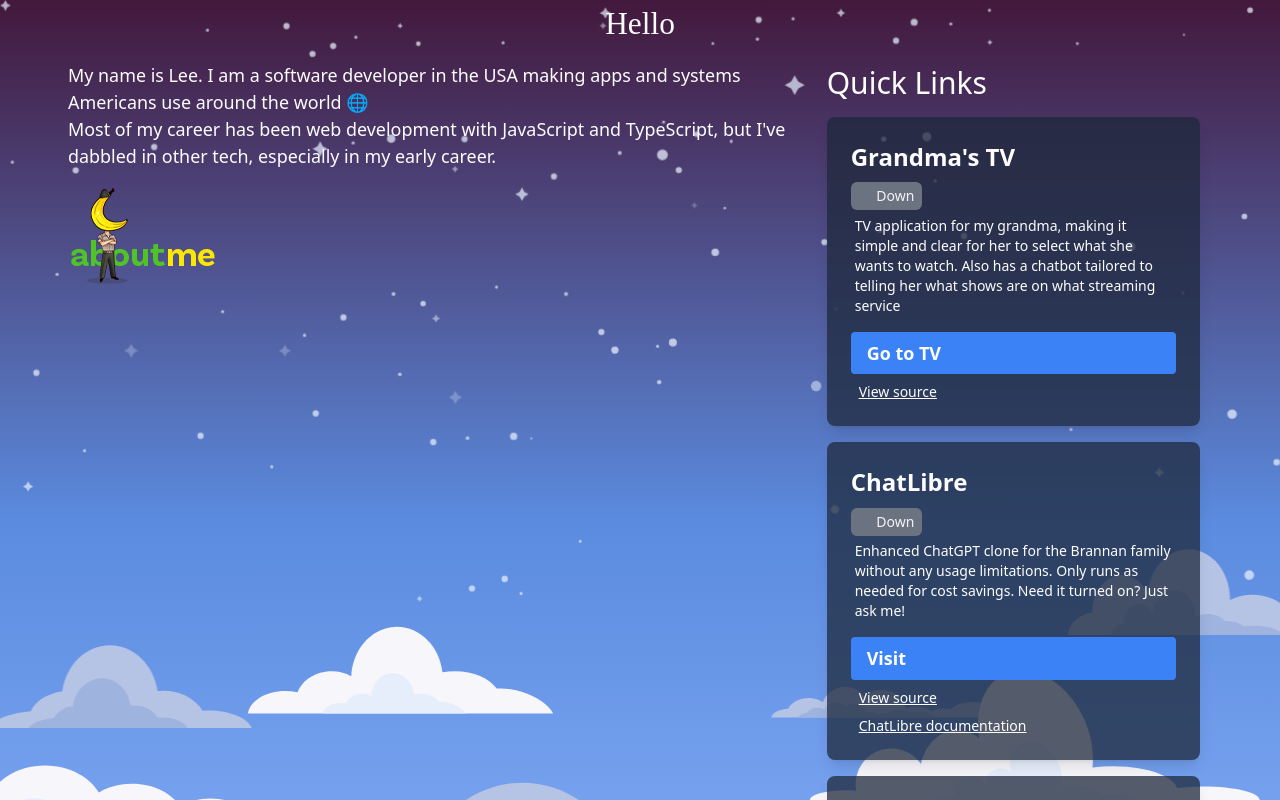
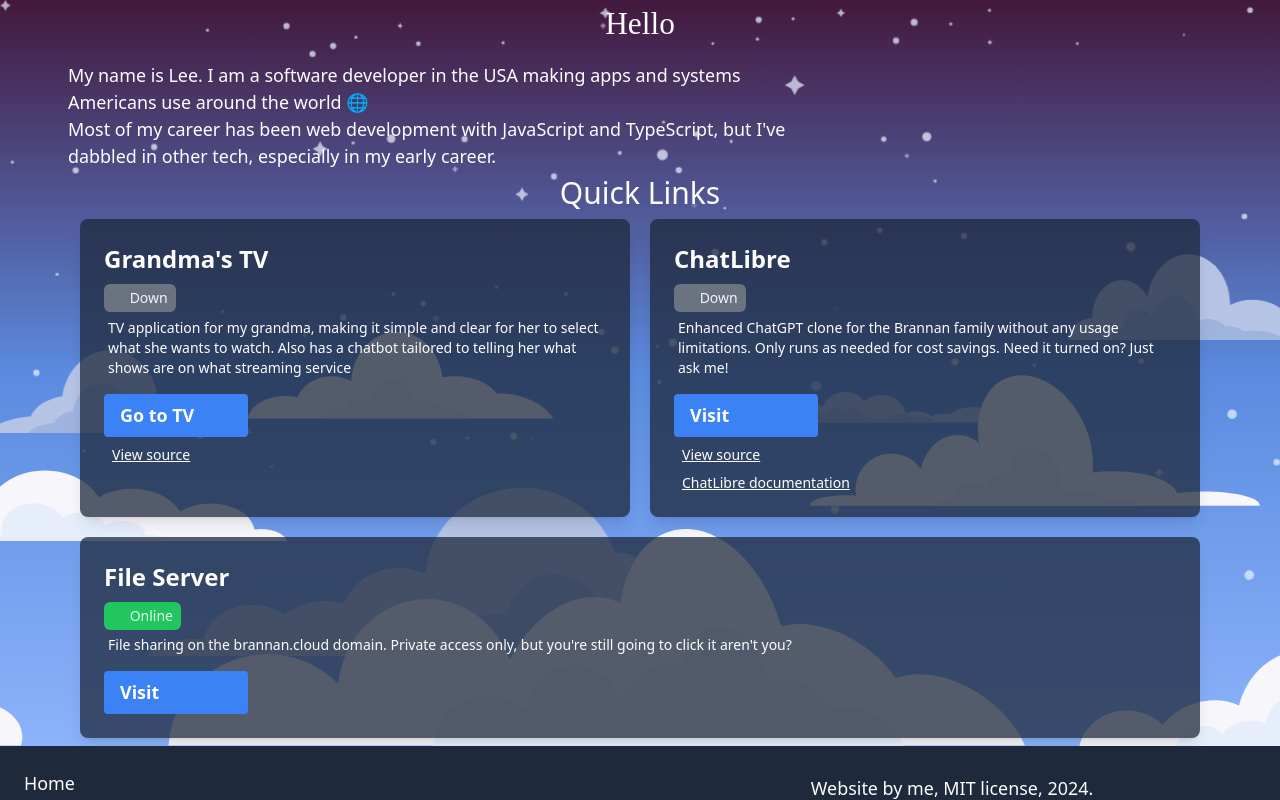
Before and after one commit to bananabrann/brannan.cloud, a SvelteKit app: page / in a window 1280 px wide. Shown: the top 800 px of the page. Built offline with nearby package versions, Linux system fonts and the light colour scheme; no server answers; some icons are missing; a web font is replaced by a local one.

Commit message:
Better flex behaviors

```diff
--- a/src/routes/+page.svelte
+++ b/src/routes/+page.svelte
@@ -32,7 +32,7 @@
 
 <h1>Hello</h1>
 
-<div class="flex flex-col sm:flex-row max-w-6xl m-auto">
+<div class="flex flex-col max-w-6xl m-auto">
   <div class="w-full sm:w-2/3">
     <p>
       My name is Lee. I am a software developer in the USA making apps and systems Americans use
@@ -41,13 +41,12 @@
       Most of my career has been web development with JavaScript and TypeScript, but I've dabbled in
       other tech, especially in my early career.
     </p>
-    <img src={AboutMe} alt="" />
   </div>
 
-  <div class="sm:w-1/3 mx-4 my-2">
-    <h2 class="text-3xl">Quick Links</h2>
+  <h2 class="text-3xl text-center">Quick Links</h2>
+  <div class="flex mx-4 my-2 flex-col gap-5 flex-wrap justify-between sm:flex-row">
 
-    <div class=" bg-slate-800 bg-opacity-75 shadow-lg rounded-lg my-4">
+    <div class=" bg-slate-800 bg-opacity-75 shadow-lg rounded-lg flex-auto basis-1/3">
       <div class="p-6">
         <h3 class="text-2xl font-bold mb-2">Grandma's TV</h3>
         {#await data.streamed.isTvOnline}
@@ -67,7 +66,7 @@
             href="https://tv.brannan.cloud"
             target="_blank"
             rel="noopener noreferrer"
-            class="inline-block bg-blue-500 hover:bg-blue-700 text-white font-bold py-2 px-4 rounded decoration"
+            class="inline-block bg-blue-500 hover:bg-blue-700 text-white font-bold py-2 px-4 rounded decoration max-w-36"
           >
             Go to TV
           </a>
@@ -83,7 +82,7 @@
       </div>
     </div>
 
-    <div class=" bg-slate-800 bg-opacity-75 shadow-lg rounded-lg overflow-hidden my-4">
+    <div class=" bg-slate-800 bg-opacity-75 shadow-lg rounded-lg overflow-hidden flex-auto basis-1/3">
       <div class="p-6">
         <h3 class="text-2xl font-bold mb-2">ChatLibre</h3>
         {#await data.streamed.isChatOnline}
@@ -102,7 +101,7 @@
             href="https://example.com"
             target="_blank"
             rel="noopener noreferrer"
-            class="inline-block bg-blue-500 hover:bg-blue-700 text-white font-bold py-2 px-4 rounded"
+            class="inline-block bg-blue-500 hover:bg-blue-700 text-white font-bold py-2 px-4 rounded max-w-36"
           >
             Visit
           </a>
@@ -124,7 +123,7 @@
       </div>
     </div>
 
-    <div class=" bg-slate-800 bg-opacity-75 shadow-lg rounded-lg overflow-hidden my-4">
+    <div class=" bg-slate-800 bg-opacity-75 shadow-lg rounded-lg overflow-hidden flex-auto basis-1/3">
       <div class="p-6">
         <h3 class="text-2xl font-bold mb-2">File Server</h3>
         <WebStatusBadge status="up" />
@@ -137,7 +136,7 @@
             href="https://files.brannan.cloud"
             target="_blank"
             rel="noopener noreferrer"
-            class="inline-block bg-blue-500 hover:bg-blue-700 text-white font-bold py-2 px-4 rounded"
+            class="inline-block bg-blue-500 hover:bg-blue-700 text-white font-bold py-2 px-4 rounded max-w-36"
           >
             Visit
           </a>
```
